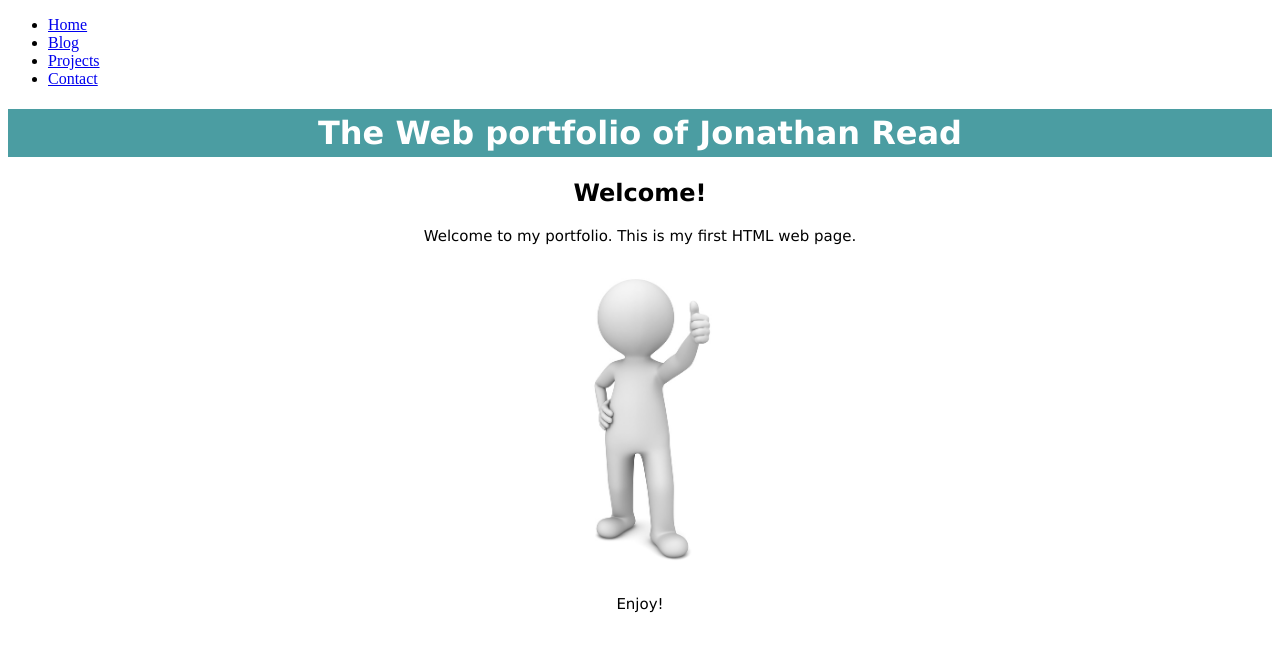
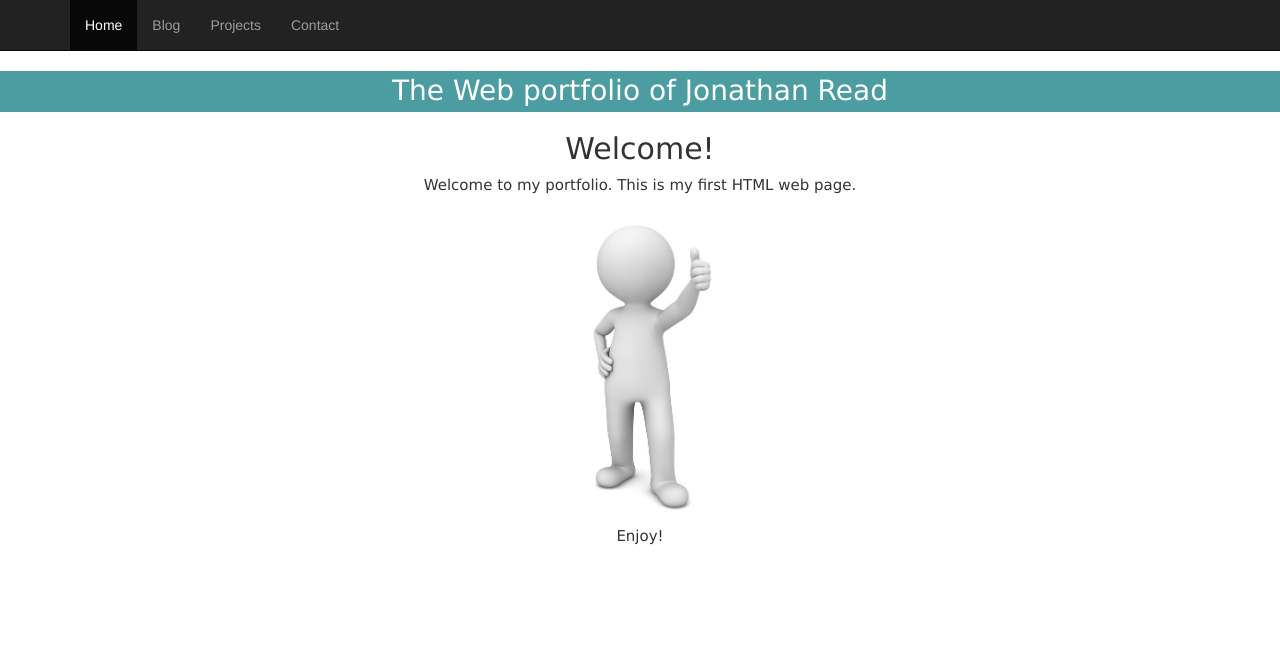
Before and after one commit to jonny7read/portfolio, a plain HTML site: page index.html in a window 1280 px wide. Drawn offline with nearby package versions, Linux system fonts and the light colour scheme.

Commit message:
improved navigation using bootstrap

```diff
--- a/index.html
+++ b/index.html
@@ -2,17 +2,20 @@
 <html>
   <head>
     <meta charset="utf-8">
+    <link rel="stylesheet" href="https://maxcdn.bootstrapcdn.com/bootstrap/3.3.4/css/bootstrap.min.css">
     <link rel="stylesheet" href="main.css">
     <title>Home - Web Portfolio of Jonathan Read</title>
   </head>
   <body>
-    <div class="navigation">
-      <ul>
-        <li><a href="./">Home</a></li>
-        <li><a href="blog/">Blog</a></li>
-        <li><a href="projects/">Projects</a></li>
-        <li><a href="contact/">Contact</a></li>
-      </ul>
+    <div class="navbar navbar-inverse navbar-static-top">
+      <div class="container">
+        <ul class="nav navbar-nav">
+          <li class="active"><a href="./">Home</a></li>
+          <li><a href="blog/">Blog</a></li>
+          <li><a href="projects/">Projects</a></li>
+          <li><a href="contact/">Contact</a></li>
+        </ul>
+      </div>
     </div>
 
     <div class="main">
```
